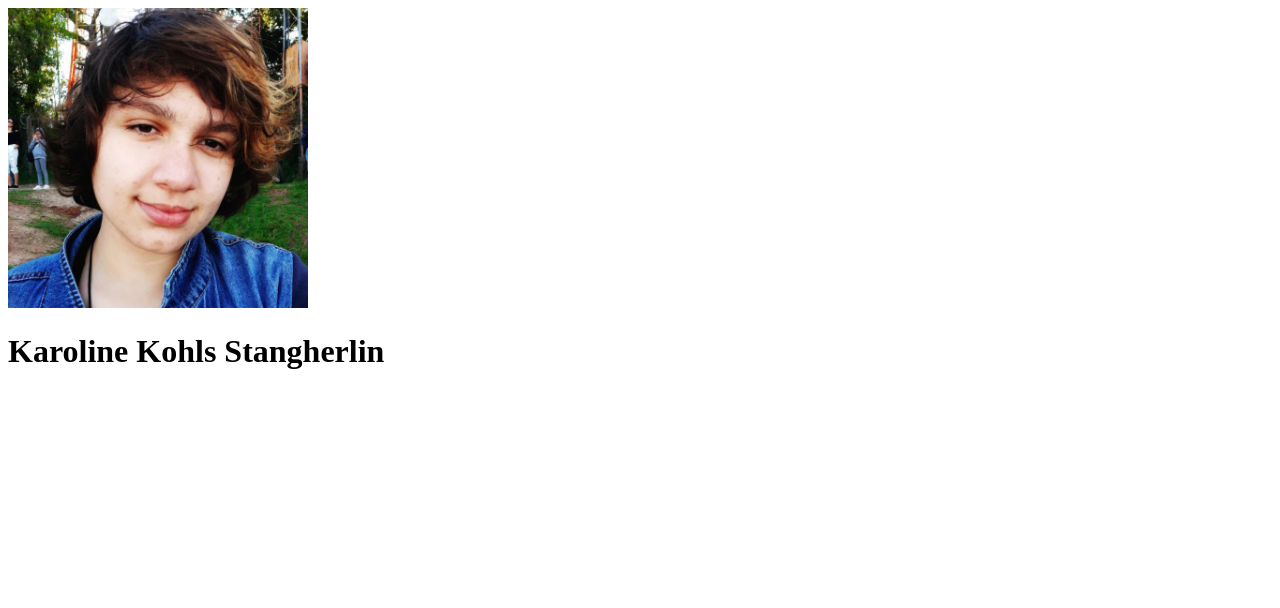
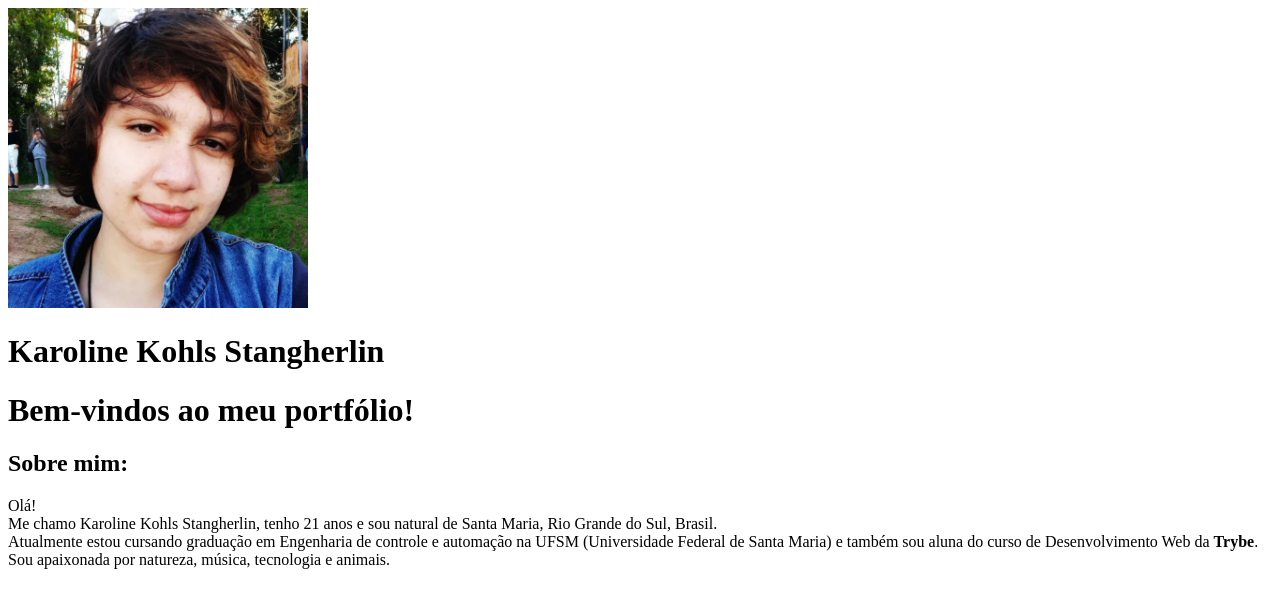
Before and after one commit to KarolineKS/KarolineKS.github.io, a plain HTML site: page index.html in a window 1280 px wide. Drawn offline with Linux system fonts and the light colour scheme.

Commit message:
colocando texto sobre mim

```diff
--- a/index.html
+++ b/index.html
@@ -1,13 +1,20 @@
 <!DOCTYPE html>
 <html lang="pt-br">
-<head>
-    <meta charset="UTF-8">
+  <head>
+    <meta charset="UTF-8" />
     <title>Portifolio</title>
-</head>
-<body>
-    <img src="eu.jpeg" alt="Minha imagem de perfil" width="300px">
-    <h1> Karoline Kohls Stangherlin</h1>
+  </head>
+  <body>
+    <img src="eu.jpeg" alt="Minha imagem de perfil" width="300px" />
+    <h1>Karoline Kohls Stangherlin</h1>
+    <h1><strong>Bem-vindos ao meu portfólio!</strong></h1>
+    <h2>Sobre mim:</h2>
+    <p>
+      Olá! <br>
+      Me chamo Karoline Kohls Stangherlin, tenho 21 anos e sou natural de Santa Maria, Rio Grande do Sul, Brasil.<br>
+      Atualmente estou cursando graduação em Engenharia de controle e automação na UFSM (Universidade Federal de Santa Maria) e também sou aluna do curso de Desenvolvimento Web da <strong>Trybe</strong>. <br>
+      Sou apaixonada por natureza, música, tecnologia e animais.
+    </p>
 
-
-</body>
+  </body>
 </html>
```
